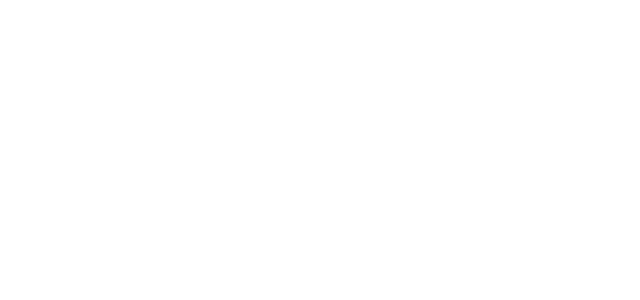
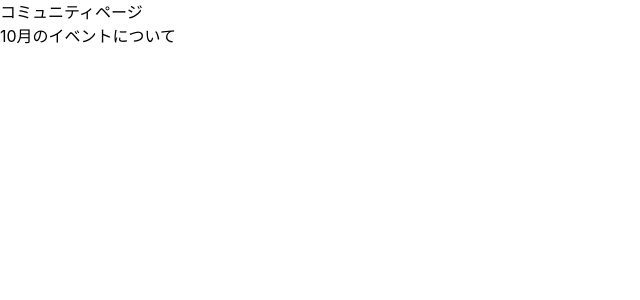
Before and after one commit to wedinc/hollyhocks, a React (Create React App) app: page /newpage in a window 1280 px wide. Before the commit this address had no page. Shown: the top 300 px of the page, without its empty margins (0-640 px from the left). Built offline with nearby package versions, Linux system fonts and the light colour scheme.

Commit message:
ページを追加

```diff
--- a/src/App.js
+++ b/src/App.js
@@ -23,6 +23,9 @@ function App() {
         >
           WEDについて
         </a>
+        <a href="/newpage" className=" underline">
+          コミュニティページ
+        </a>
         <p className="text-4xl">{count}</p>
         <p
           className="text-4xl"
--- /dev/null
+++ b/src/NewPage.js
@@ -0,0 +1,12 @@
+import React from "react";
+
+function NewPage() {
+  return (
+    <div className="NewPage">
+      <h1>コミュニティページ</h1>
+      <a>10月のイベントについて</a>
+    </div>
+  );
+}
+
+export default NewPage;
--- a/src/index.js
+++ b/src/index.js
@@ -1,16 +1,18 @@
-import React from 'react';
-import ReactDOM from 'react-dom/client';
-import { BrowserRouter, Route, Routes } from 'react-router-dom';
-import './index.css';
-import App from './App';
-import reportWebVitals from './reportWebVitals';
+import React from "react";
+import ReactDOM from "react-dom/client";
+import { BrowserRouter, Route, Routes } from "react-router-dom";
+import "./index.css";
+import App from "./App";
+import reportWebVitals from "./reportWebVitals";
+import NewPage from "./NewPage";
 
-const root = ReactDOM.createRoot(document.getElementById('root'));
+const root = ReactDOM.createRoot(document.getElementById("root"));
 root.render(
   <React.StrictMode>
     <BrowserRouter>
       <Routes>
         <Route path="/" element={<App />} />
+        <Route path="/newpage" element={<NewPage />} />
       </Routes>
     </BrowserRouter>
   </React.StrictMode>
```
